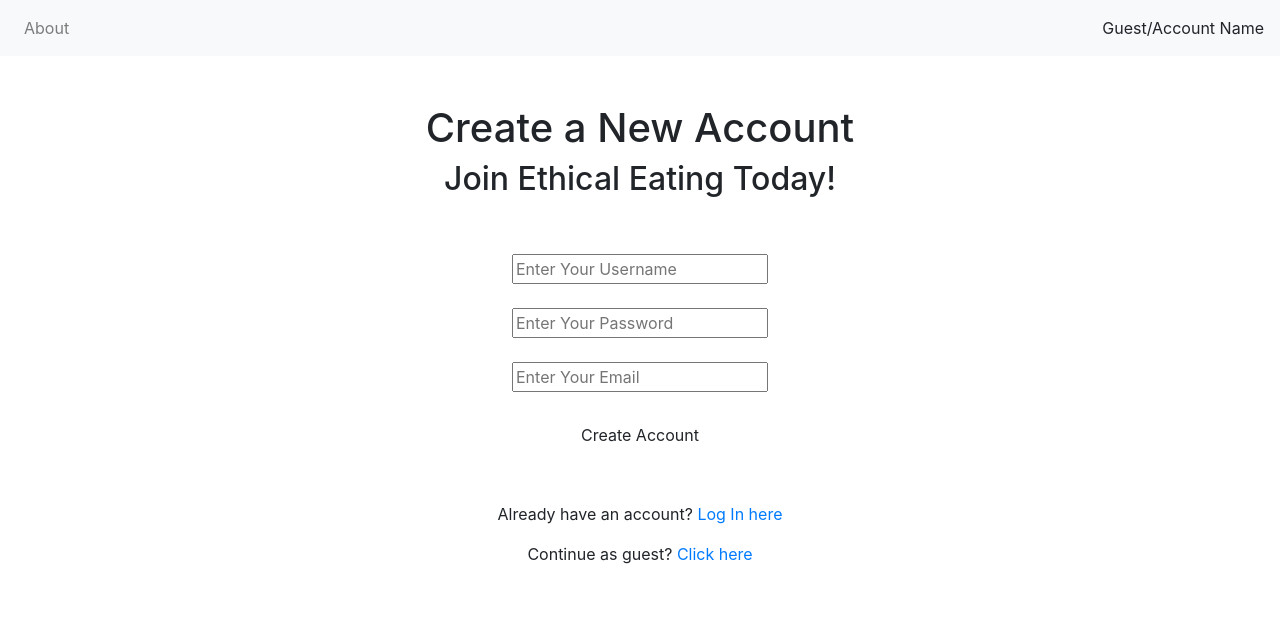
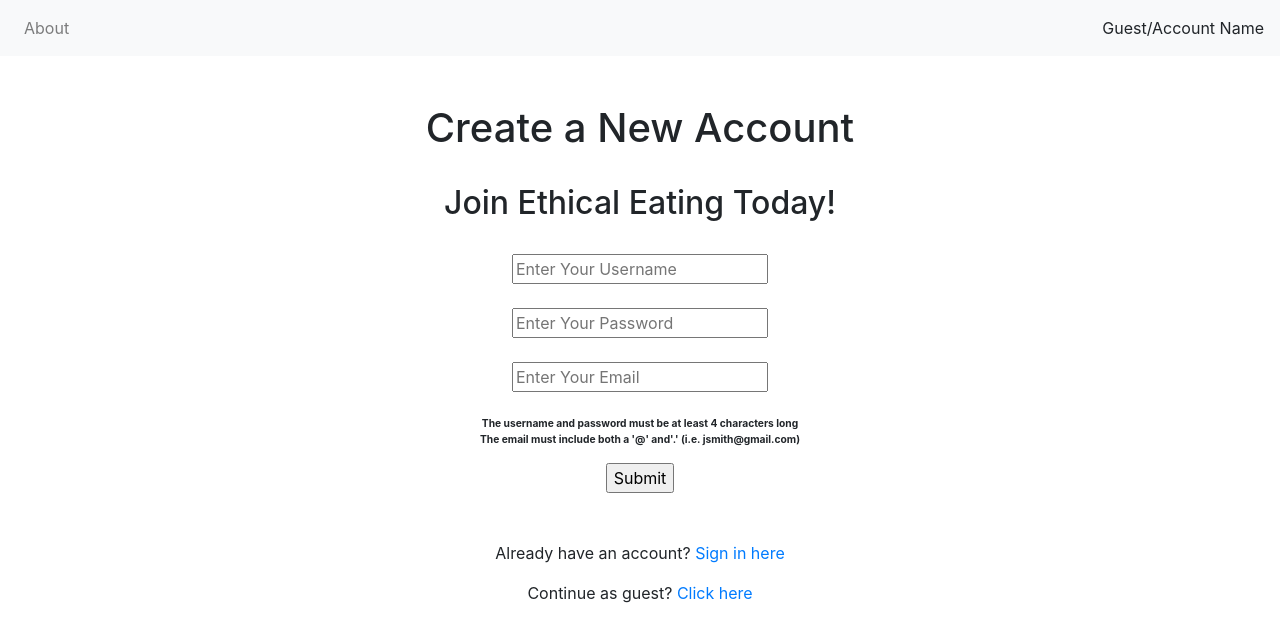
Before and after one commit to tekkosu/TheBusyBeavers, a Flask app: page /createAccount in a window 1280 px wide. Shown: the top 642 px of the page. Run offline with Flask 2, Linux system fonts and the light colour scheme; some libraries are stand-ins or nearby versions; some web fonts are replaced.

Commit message:
Add files via upload
Completed, works and all

```diff
--- a/ethicalEats/templates/createAccount.html
+++ b/ethicalEats/templates/createAccount.html
@@ -10,19 +10,28 @@
     <div class="container">
         <br>
         <br>
-
           <div align="center">
              <div class="header">
                 <h1 class="word">Create a New Account</h1>
+                </br>
                 <h2 class="word">Join Ethical Eating Today!</h2>
-             </div></br></br>
-                <form id= "createAccount" action="/new_user_login" method="post">
-                    <input id="username" name="username" type="text" placeholder="Enter Your Username" class="textbox"/></br></br>
-                    <input id="password" name="password" type="text" placeholder="Enter Your Password" class="textbox"/></br></br>
-                    <input id="email" name="email" type="text" placeholder="Enter Your Email" class="textbox"/></br></br>
-                    <input type="submit" class="btn" value="Create Account"></br>
+             </div></br>
+                <form id= "createAccount" action="/new_user_login" method="POST">
+                    <input id="username" name="username" type="text" placeholder="Enter Your Username" class="textbox"/>
+                    </br></br>
+                    <input id="password" name="password" type="text" placeholder="Enter Your Password" class="textbox"/>
+                    </br></br>
+                    <input id="email" name="email" type="text" placeholder="Enter Your Email" class="textbox"/>
+                    </br></br>
+                    <small><small>
+                    <dl>
+                        <dt>The username and password must be at least 4 characters long</dt>
+                        <dt>The email must include both a '@' and'.' (i.e. jsmith@gmail.com)</dt>
+                    </dl>
+                    </small></small>
+                    <input type="submit" value="Submit"></br>
 		        </form></br></br>
-            <p class="bottom">Already have an account?  <a class="bottom" href="/login"> Log In here</a></p>
+            <p class="bottom">Already have an account?  <a class="bottom" href="/login"> Sign in here</a></p>
 			<p class="bottom">Continue as guest?  <a class="bottom" href="/index"> Click here</a></p>
           </div>
 
```
